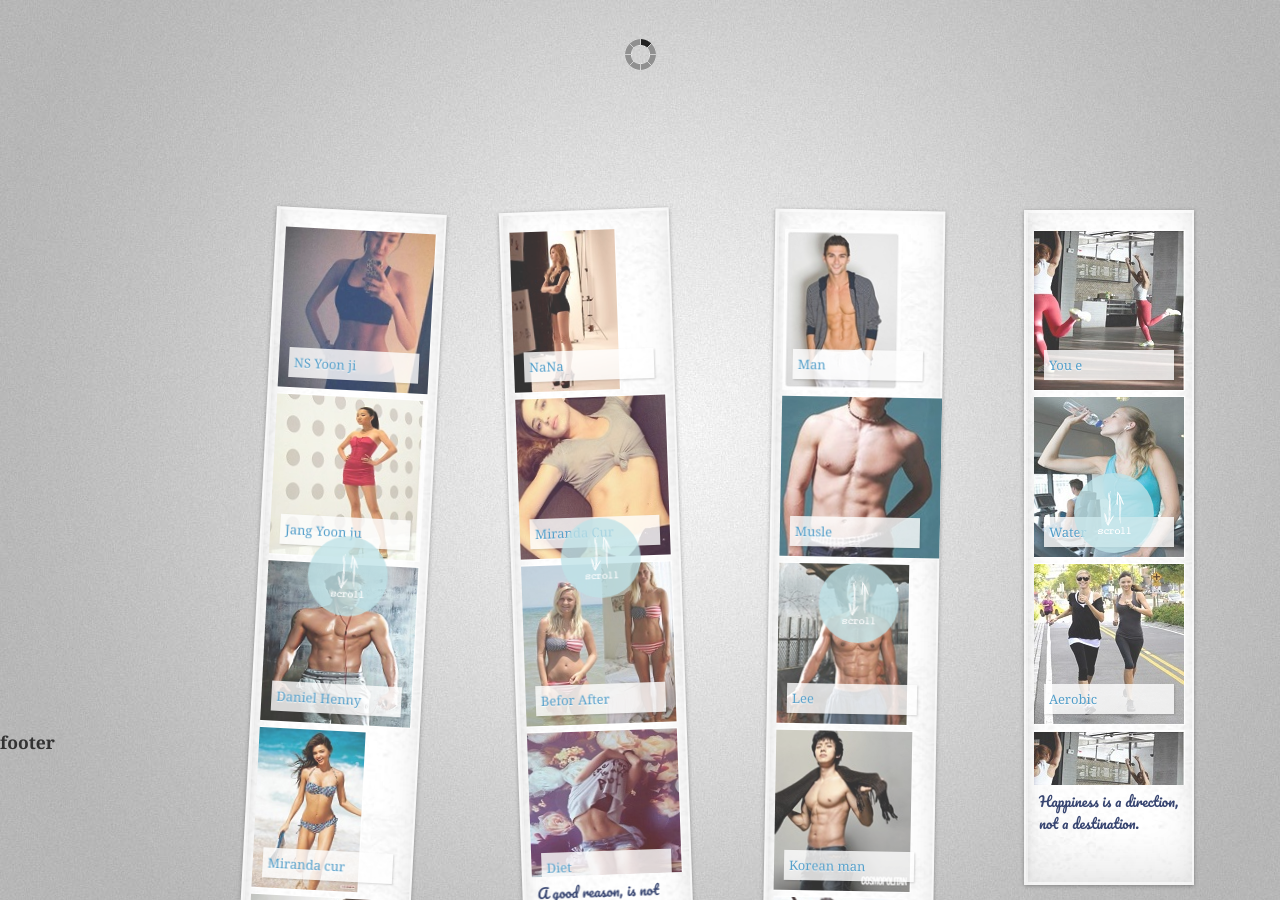
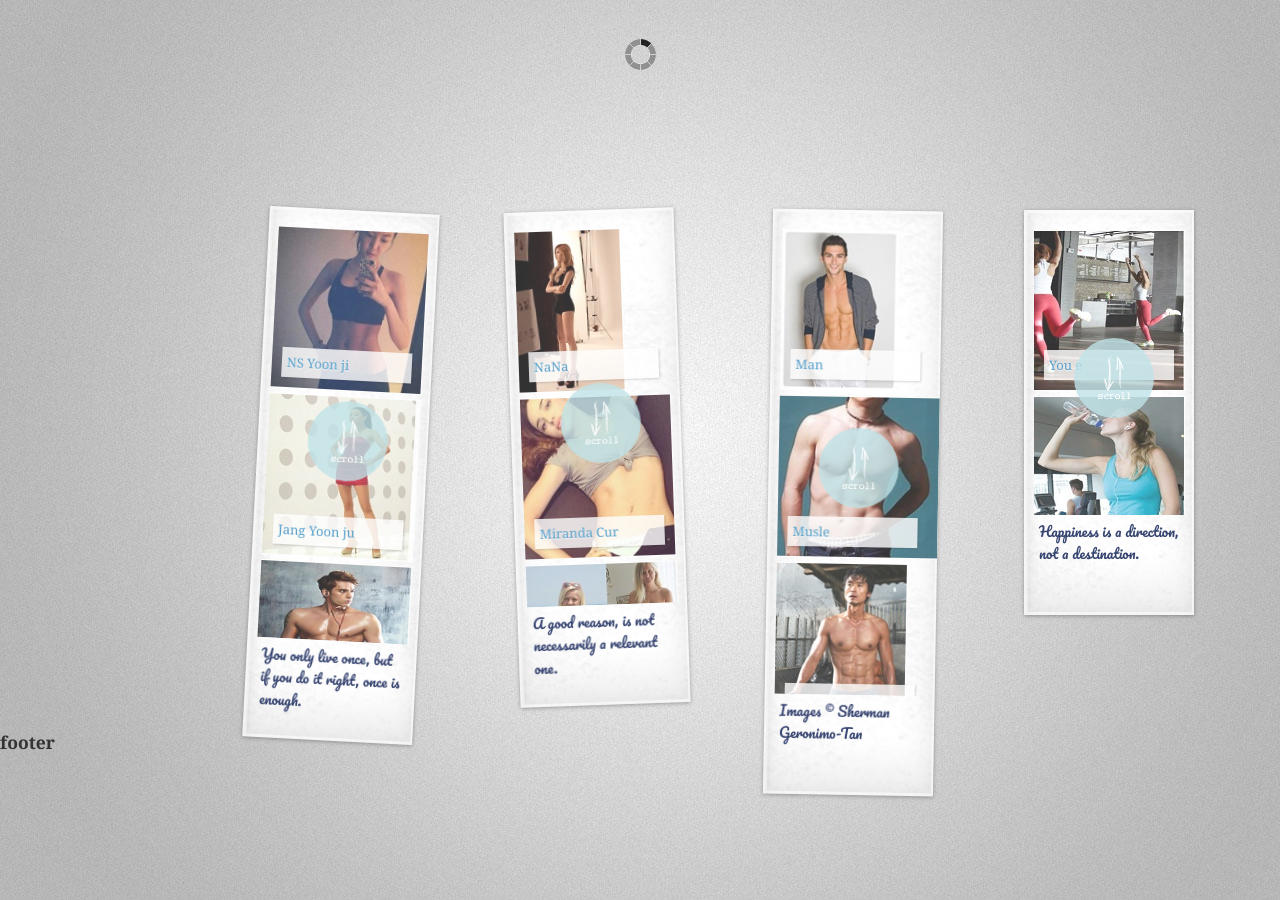
Before and after one commit to cy-p/cy-p.github.com, a Jekyll site: the page index.html, which Jekyll copies as it is, in a window 1280 px wide. Built offline with Jekyll 4.4.1, drawn with Linux system fonts in a browser that asks for light colours; nearby versions of some CDN libraries; some web fonts are replaced.

Commit message:
Update style0.css

```diff
--- a/css/style0.css
+++ b/css/style0.css
@@ -124,7 +124,7 @@ ul.pb-strip li img {
 
 /* Positions */
 .pb-wrapper-1 {
-	height: 89%;
+	height: 59%;
 	left: 20%;
 	-webkit-transform: rotate(3deg);
 	-moz-transform: rotate(3deg);
@@ -134,7 +134,7 @@ ul.pb-strip li img {
 }
 
 .pb-wrapper-2 {
-	height: 85%;
+	height: 55%;
 	left: 40%;
 	-webkit-transform: rotate(-2deg);
 	-moz-transform: rotate(-2deg);
@@ -144,7 +144,7 @@ ul.pb-strip li img {
 }
 
 .pb-wrapper-3 {
-	height: 95%;
+	height: 65%;
 	left: 60%;
 	-webkit-transform: rotate(1deg);
 	-moz-transform: rotate(1deg);
@@ -154,7 +154,7 @@ ul.pb-strip li img {
 }
 
 .pb-wrapper-4 {
-	height: 75%;
+	height: 45%;
 	left: 80%;
 }
 
```
